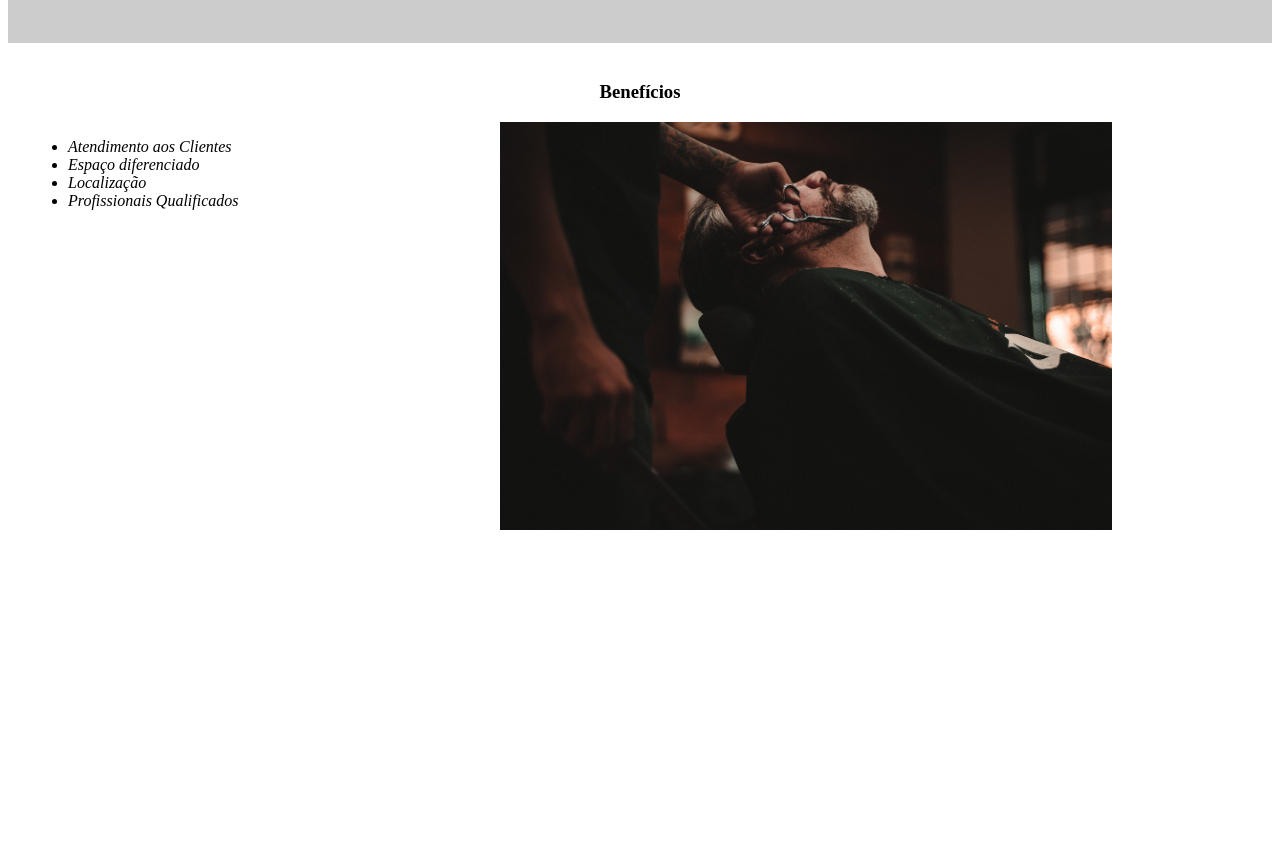
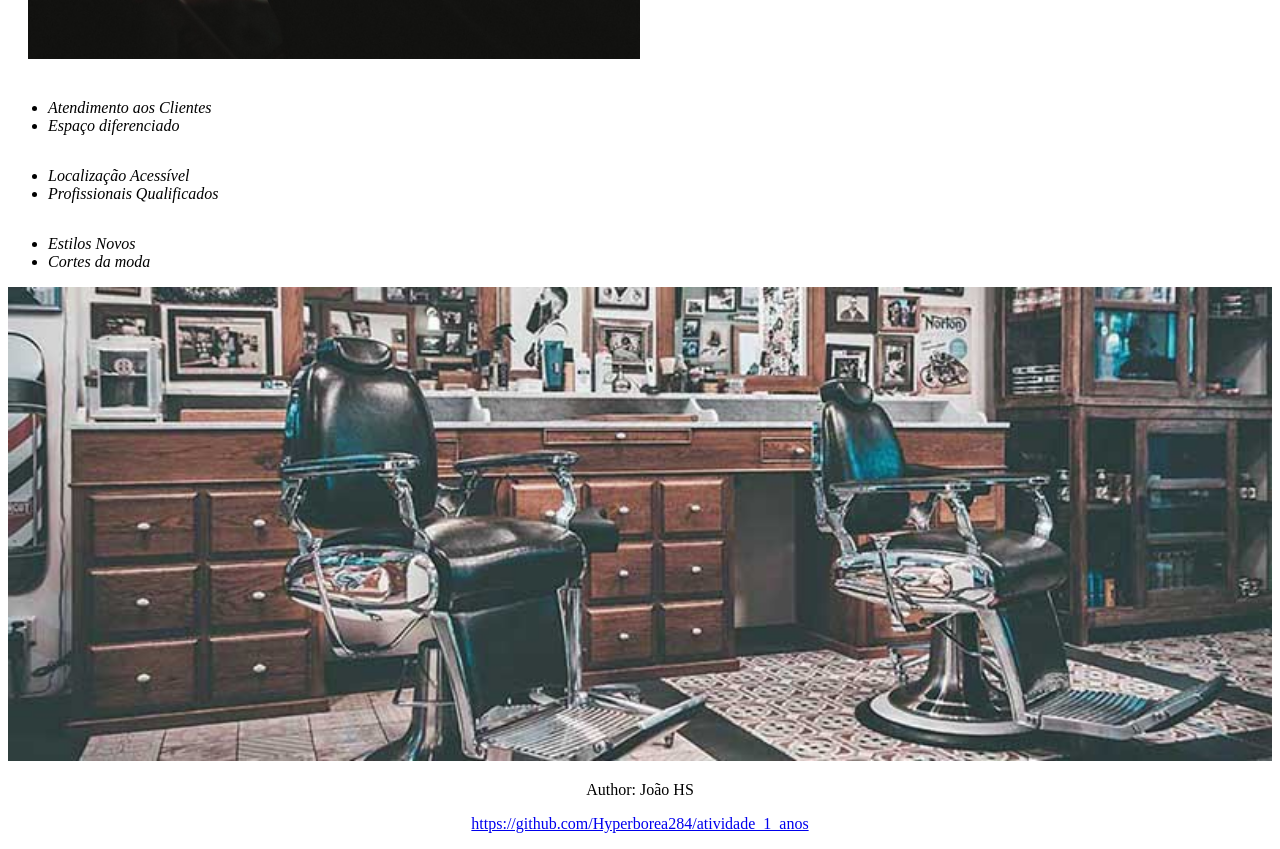
Before and after one commit to gabrieinez/site-teste, a plain HTML site: page index.html in a window 1280 px wide. Shown: the part 793-1642 px from the top of the page. Before the commit the page ends 1355 px from the top, so only its background shows below. Drawn offline with Linux system fonts and the light colour scheme.

Commit message:
Update index.html

```diff
--- a/index.html
+++ b/index.html
@@ -3,35 +3,64 @@
 	<head>
 		<meta charset="UTF-8">
 		<title>Barbearia Alura</title>
+		<meta name="viewport" content="width=device-width, initial-scale=1">
 		<link rel="stylesheet" href="style.css">
 	</head>
 
 	<body>
 		<header>
-			<h1 class="titulo-principal">Barbearia Alura</h1>
+			<h1 class="titulo-principal">Barbearia balbalba Alura</h1>
 		</header>
-		<img id="banner" src="banner.jpg">
+
+
+
+		<img id="banner" src="image.jpg">
 		<div class="principal">
 			<h2 class="titulo-centralizado">Sobre a Barbearia Alura</h2>
 
 			<p>Localizada no coração da cidade a <strong>Barbearia Alura</strong> traz para o mercado o que há de melhor para o seu cabelo e barba. Fundada em 2019, a Barbearia Alura já é destaque na cidade e conquista novos clientes a cada dia.</p>
 
-			<p id="missao"><em>Nossa missão é: <strong>"Proporcionar auto-estima e qualidade de vida aos clientes"</strong>.</em></p>
+			<p class="itens_02"><em>Nossa missão é: <strong>"Proporcionar auto-estima e qualidade de vida aos clientes"</strong>.</em></p>
 
 			<p>Oferecemos profissionais experientes e antenados às mudanças no mundo da moda. O atendimento possui padrão de excelência e agilidade, garantindo qualidade e satisfação dos nossos clientes.</p>
 		</div>
 
 		<div class="beneficios">
-			<h3 class="titulo-centralizado">Benefícios</h3>
+			<h3 class="titulo-centralizado-02">Benefícios</h3>
+			<img src="beneficios.jpg" class="imagembeneficios">
+		</div>
 
+		 <div class="row">
+
+			<div class="column">
 			<ul>
 				<li class="itens">Atendimento aos Clientes</li>
 				<li class="itens">Espaço diferenciado</li>
-				<li class="itens">Localização</li>
+			</ul>
+			</div>
+
+			<div class="column">
+			<ul>
+				<li class="itens">Localização Acessível</li>
 				<li class="itens">Profissionais Qualificados</li>
 			</ul>
+			</div>
 
-			<img src="beneficios.jpg" class="imagembeneficios">
+			<div class="column">
+			<ul>
+				<li class="itens">Estilos Novos</li>
+				<li class="itens">Cortes da moda</li>
+			</ul>
+			</div>
+
+
 		</div>
-	</body>
-</html>
+
+        <footer>
+        	<img id="banner" src="banner.jpg">
+        	<div class="footer_back">
+            	<p>Author: João HS</p>
+            	<p><a href="https://github.com/Hyperborea284/atividade_1_anos">https://github.com/Hyperborea284/atividade_1_anos</a></p>
+            </div>
+
+        </footer>
```
